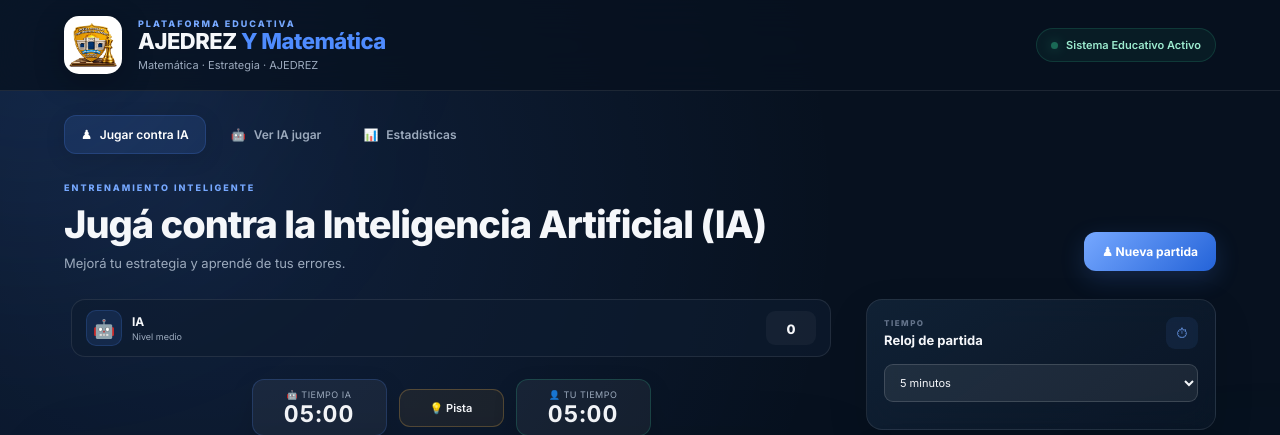
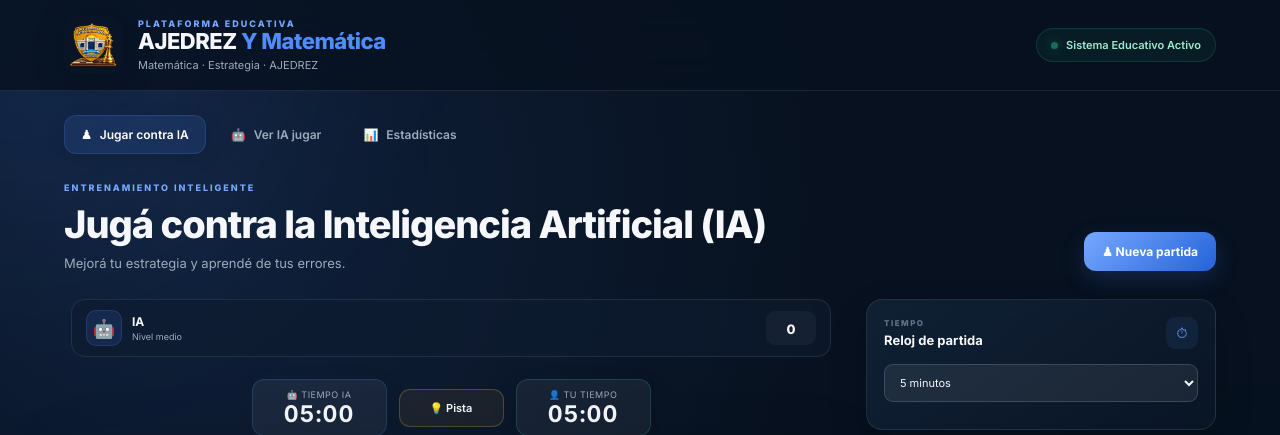
Before and after one commit to moinformaticagrupo-arch/Jaquematica, a PHP site: page / in a window 1280 px wide. Shown: the top 435 px of the page. Run offline with PHP 8.4, Linux system fonts and the light colour scheme.

Commit message:
Update style.css

```diff
--- a/style.css
+++ b/style.css
@@ -30,7 +30,7 @@
     --danger: #ff5c70;
     --warning: #f5b84b;
 
-    --board-light: #e9edf3;
+    --board-light: #0368ff;
     --board-dark: #64748b;
 
     --radius-small: 10px;
@@ -231,9 +231,6 @@ body {
 
     align-items: center;
     justify-content: center;
-
-    background: white;
-
     padding: 5px;
 
     box-shadow:
```
